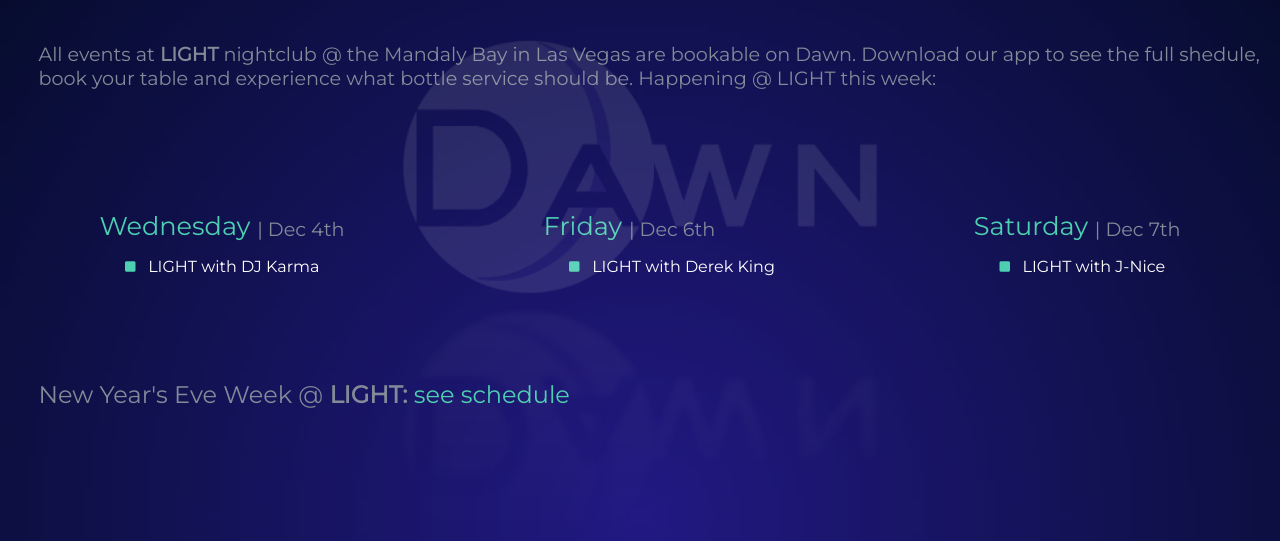
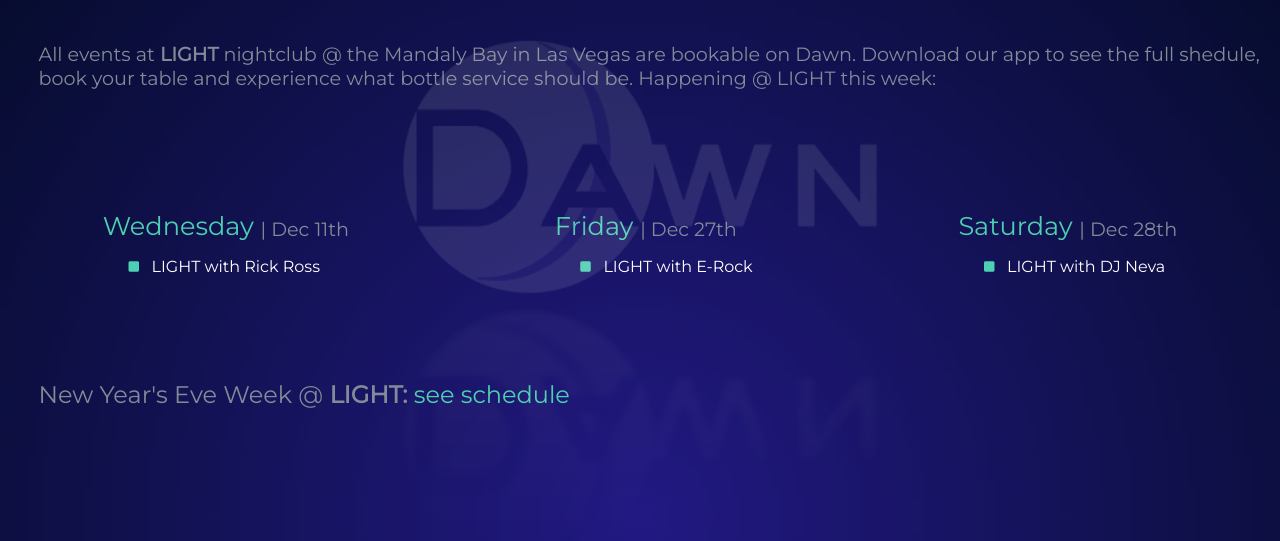
Before and after one commit to brunethomas/brunethomas.github.io, a plain HTML site: page Schedule.html in a window 1280 px wide. Shown: the part 124-665 px from the top of the page. Drawn offline with Linux system fonts and the light colour scheme; a script that the page names is missing.

Commit message:
Update Schedule.html
updated schedule

```diff
--- a/Schedule.html
+++ b/Schedule.html
@@ -27,23 +27,23 @@
               <div>
                 <div style="display: flex; flex-direction: row; align-items: flex-end;">
                   <div id="dayText">Wednesday&nbsp;</div>
-                  <div id="dateText">| Dec 4th</div>
+                  <div id="dateText">| Dec 11th</div>
                 </div>
-                <p id="description"><i class="fas fa-square fa-xs" style="color: #4dcfb1;"></i>&nbsp;&nbsp;&nbsp;LIGHT with DJ Karma</p>
+                <p id="description"><i class="fas fa-square fa-xs" style="color: #4dcfb1;"></i>&nbsp;&nbsp;&nbsp;LIGHT with Rick Ross</p>
               </div>
               <div>
                 <div style="display: flex; flex-direction: row; align-items: flex-end;">
                   <div id="dayText">Friday&nbsp;</div>
-                  <div id="dateText">| Dec 6th</div>
+                  <div id="dateText">| Dec 27th</div>
                 </div>
-                <p id="description"><i class="fas fa-square fa-xs" style="color: #4dcfb1;"></i>&nbsp;&nbsp;&nbsp;LIGHT with Derek King</p>
+                <p id="description"><i class="fas fa-square fa-xs" style="color: #4dcfb1;"></i>&nbsp;&nbsp;&nbsp;LIGHT with E-Rock</p>
               </div>
               <div>
                 <div style="display: flex; flex-direction: row; align-items: flex-end;">
                   <div id="dayText">Saturday&nbsp;</div>
-                  <div id="dateText">| Dec 7th</div>
+                  <div id="dateText">| Dec 28th</div>
                 </div>
-                <p id="description"><i class="fas fa-square fa-xs" style="color: #4dcfb1;"></i>&nbsp;&nbsp;&nbsp;LIGHT with J-Nice</p>
+                <p id="description"><i class="fas fa-square fa-xs" style="color: #4dcfb1;"></i>&nbsp;&nbsp;&nbsp;LIGHT with DJ Neva</p>
               </div>
             </div>
             <div id="greyText" style="font-size: 1.5em; padding-top: 8vh; padding-left: 3vw">
```
